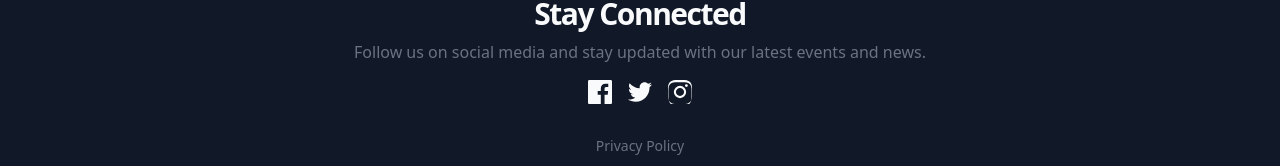
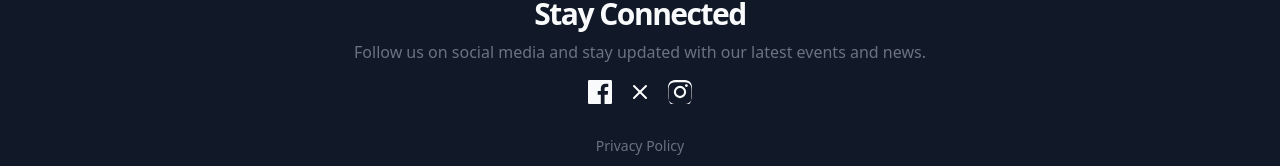
Before and after one commit to emmanuelvillada/good-kidz, a React (Create React App) app in the folder good-kidz/: page /about in a window 1280 px wide. Shown: the part 2042-2208 px from the top of the page. Built offline with nearby package versions, Linux system fonts and the light colour scheme.

Commit message:
changing the icon of twitter

```diff
--- a/good-kidz/src/components/Footer.jsx
+++ b/good-kidz/src/components/Footer.jsx
@@ -21,8 +21,9 @@ export default function Footer() {
                         </Link>
                         <Link to="#" className="text-gray-50 hover:text-gray-200">
                             <span className="sr-only">Twitter</span>
-                            <svg className="h-6 w-6" fill="currentColor" viewBox="0 0 24 24" xmlns="http://www.w3.org/2000/svg">
-                                <path d="M23.953 4.569c-.885.39-1.83.654-2.825.774 1.014-.608 1.794-1.57 2.163-2.724-.951.555-2.005.959-3.127 1.184-.896-.959-2.173-1.558-3.594-1.558-2.719 0-4.924 2.207-4.924 4.924 0 .39.045.765.127 1.124-4.092-.205-7.719-2.165-10.148-5.144-.422.722-.666 1.561-.666 2.475 0 1.71.87 3.213 2.188 4.096-.807-.025-1.566-.247-2.229-.616v.06c0 2.385 1.693 4.374 3.946 4.828-.413.112-.847.171-1.296.171-.317 0-.623-.03-.923-.085.631 1.954 2.445 3.377 4.604 3.419-1.68 1.32-3.809 2.104-6.102 2.104-.396 0-.788-.023-1.175-.068 2.179 1.397 4.768 2.212 7.557 2.212 9.054 0 14-7.497 14-13.985 0-.21 0-.423-.015-.633.961-.693 1.8-1.562 2.462-2.549z"/>
+                            <svg width="24" height="24" viewBox="0 0 24 24" fill="none" xmlns="http://www.w3.org/2000/svg">
+                                <path d="M18 6L6 18" stroke="white" stroke-width="2" stroke-linecap="round" stroke-linejoin="round"/>
+                                <path d="M6 6L18 18" stroke="white" stroke-width="2" stroke-linecap="round" stroke-linejoin="round"/>
                             </svg>
                         </Link>
                         <Link to="#" className="text-gray-50 hover:text-gray-200">
```
